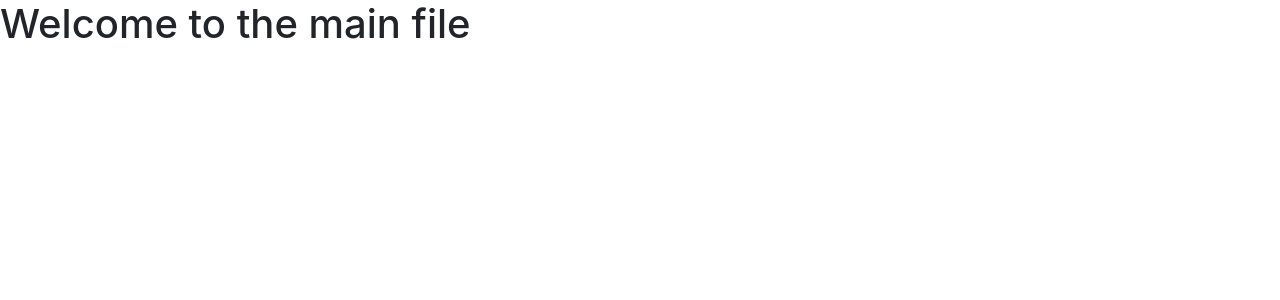
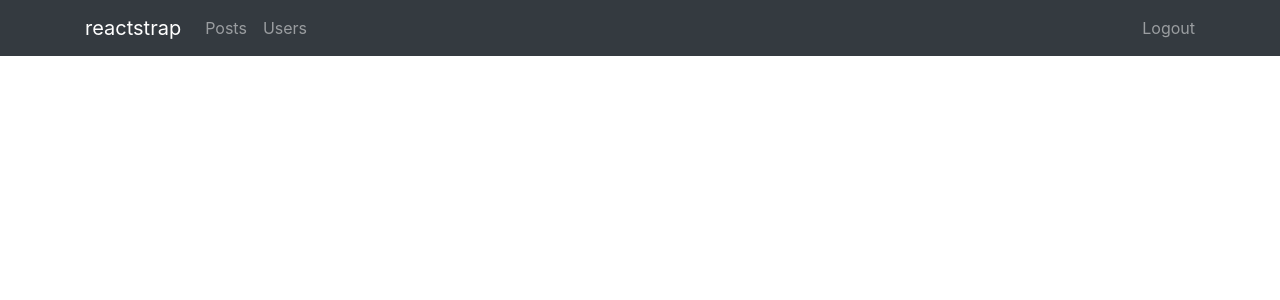
Before and after one commit to Pranishshrestha-react/fulldesign, a React (Create React App) app: page / in a window 1280 px wide. Shown: the top 300 px of the page. Built offline with nearby package versions, Linux system fonts and the light colour scheme.

Commit message:
route setup

```diff
--- a/src/App.js
+++ b/src/App.js
@@ -1,11 +1,19 @@
-
+import { BrowserRouter , Route , Switch } from 'react-router-dom';
 import './App.css';
+import 'bootstrap/dist/css/bootstrap.min.css';
+import Navbar from './components/Navbar';
+import Posts from './pages/posts';
+import Users from './pages/users';
 
 function App() {
   return (
-    <div >
-      <h1>Welcome to the main file</h1>
-    </div>
+    <BrowserRouter>
+    <Navbar />
+    <Switch>
+      <Route exact path ="/posts" component={Posts} />
+      <Route exact path ="/users" component={Users} />
+    </Switch>
+    </BrowserRouter>
   );
 }
 
```
